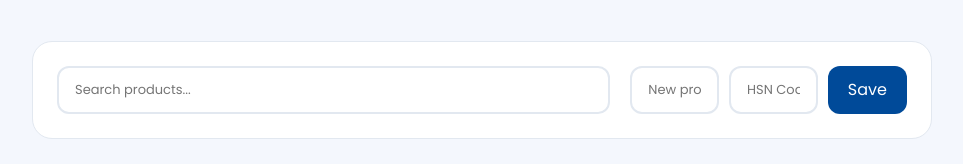
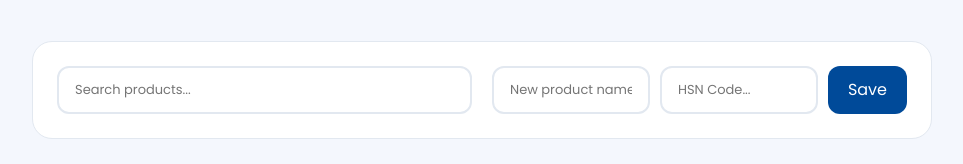
Before and after one commit to myentribook/Entri-Book, a React (Create React App) app in the folder frontend/: page /product in a window 1280 px wide. Shown: the part 160-324 px from the top of the page, without its empty margins (158-1121 px from the left). Built offline with nearby package versions, Linux system fonts and the light colour scheme; no server answers; a web font is replaced by a local one.

Commit message:
product page corrections

```diff
--- a/frontend/src/components/styles/product.css
+++ b/frontend/src/components/styles/product.css
@@ -62,8 +62,9 @@
 
 .prod-mgr-controls {
     display: grid;
-    grid-template-columns: 2fr 1fr;
+    grid-template-columns: 1fr 1fr;   /*---2fr to 1fr - 1st one   new*/
     gap: 20px;
+    align-items: center;   /*---new*/
 }
 
 .prod-mgr-add-container {
@@ -78,6 +79,7 @@
     border-radius: 12px;
     outline: none;
     box-sizing: border-box;
+
 }
 
 .prod-mgr-btn-add {
@@ -142,7 +144,7 @@
     border: 1px solid var(--prod-mgr-border);
     border-radius: 12px;
     padding: 10px;
-    white-space: nowrap;
+    white-space: nowrapH;
 }
 
 .prod-mgr-action-btns {
```
